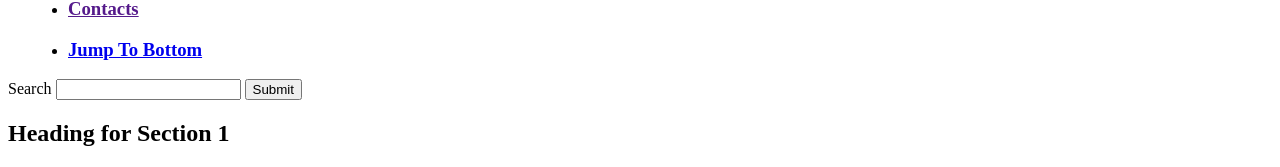
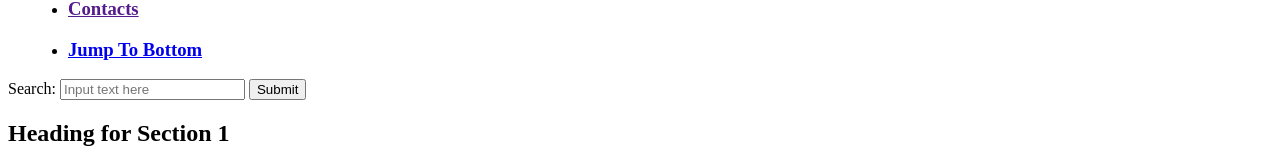
Before and after one commit to SanMasood/my-portfolio, a plain HTML site: page index.html in a window 1280 px wide. Shown: the part 204-371 px from the top of the page. Drawn offline with Linux system fonts and the light colour scheme.

Commit message:
Uploading version 2 of About Me Project

```diff
--- a/index.html
+++ b/index.html
@@ -22,10 +22,10 @@
 
                 </ul>
                 </div>
-                <form role="search" aria-label="site"><!--needs pretyped text! -->
+                <form ><!--aria? -->
                     <label>
-                        <span>Search</span>
-                        <input type="search"/>
+                        <span>Search:</span>
+                        <input type="search" placeholder="Input text here">
                     </label>
                     <button type="submit">Submit</button>
                 </form>
```
